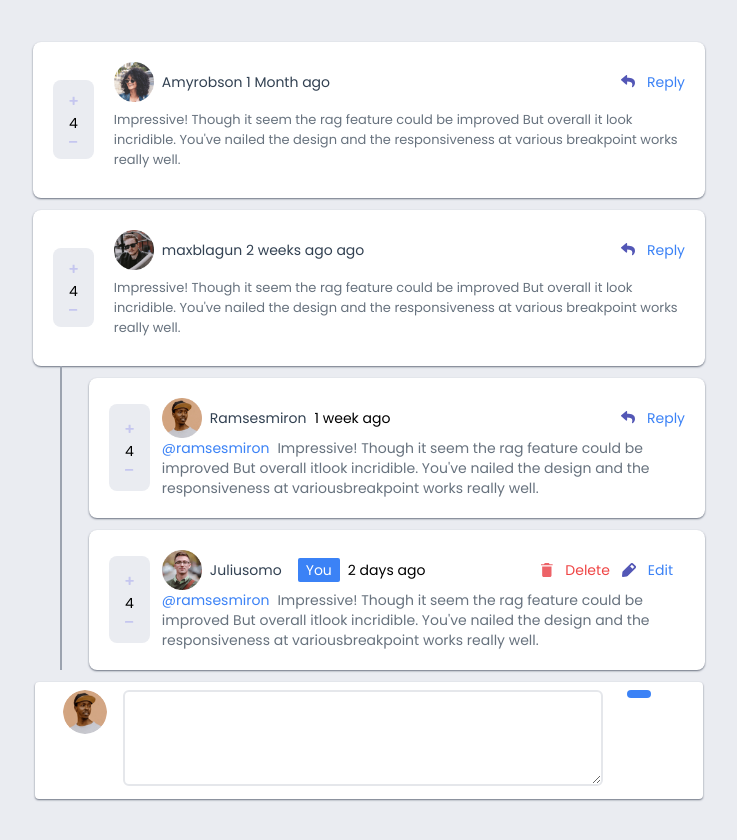
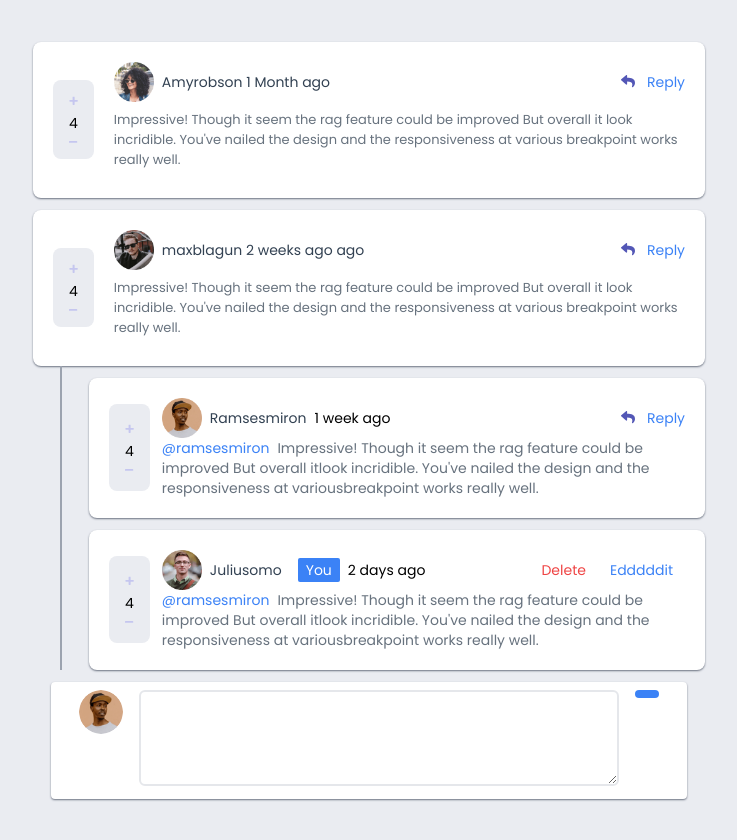
Before and after one commit to Wura-ola/interactive-comments-section-main, a React (Vite) app: page / in a window 1280 px wide. Shown: the whole page, without its empty margins (271-1008 px from the left). Built offline with nearby package versions, Linux system fonts and the light colour scheme.

Commit message:
Committed

```diff
--- a/src/App.jsx
+++ b/src/App.jsx
@@ -1,10 +1,10 @@
-import Data from "./components/Data";
-import Data2 from "./components/Data2";
-import Input from "./components/Input";
-import InputMobile from "./components/InputMobile";
+import Data from "./components/ui/Section";
+import Data2 from "./components/ui/Section2";
+import Input from "./components/inputs/Input";
+import InputMobile from "./components/inputs/InputMobile";
 function App() {
   return (
-    <main className="m-5 min-h-screen max-w-2xl mx-auto flex flex-col justify-center items-center  text-sm on ">
+    <main className="m-5 h-screen max-w-2xl mx-auto flex flex-col justify-center items-center  text-sm on ">
       <Data />
       <Data2 />
 
--- a/src/components/Modals/DeleteModal.jsx
+++ b/src/components/Modals/DeleteModal.jsx
@@ -1,6 +1,6 @@
 import React from "react";
 import { Modal } from "../../utilis";
-import Button from "../Button";
+import Button from "../button/Button";
 
 // import Modal2 from "./Modal2.jsx";
 
--- a/src/components/Modals/EditModal.jsx
+++ b/src/components/Modals/EditModal.jsx
@@ -1,42 +1,57 @@
 import React from "react";
 import { Modal } from "../../utilis";
-import Button from "../Button";
+import Button from "../button/Button";
+import { section1Array } from "../../utilis";
+// import { useState } from "react";
 
 // import Modal2 from "./Modal2.jsx";
 
-function EditModal() {
+// const carArray = [
+//   { name: "Ferarri", price: "5 Million" },
+//   { name: "Bugatti", price: "3 Million" },
+//   { name: "Honda", price: "5 Thousand" },
+// ];
+
+// console.log(carArray?.map((item) => item.price));
+
+function EditModal(props) {
+  const { showModal, id, close } = props;
+  const item = section1Array[id];
+  // const [showModal, setShowModal] = useState(false);
+  //  const [id, setId] = useState(0);
+  //  const handleShowModal = () => {
+  //    setShowModal(true);
+  //  };
+
+  // const handleModalClose = () => {
+  //   console.log("close close");
+  //   setShowModal(false);
+  // };
+
   return (
-    <div>
-      {Modal?.map((item, index) => {
-        return (
-          <div
-            key={index}
-            className="flex justify-center items-center max-w-lg "
-          >
+    <>
+      {showModal === true ? (
         <div className="fixed overflow-hidden inset-0 bg-black bg-opacity-30 backdrop-blur-sm max-w-96 flex flex-col justify-center items-center">
           <section className="rounded-lg flex flex-col justify-center  bg-white w-96 p-5 ">
-                <h3 className="cursor-pointer">{item.head}</h3>
-                <p className="text-grayishBlue  text-start mt-3">{item.body}</p>
+            <h3 className="cursor-pointer">{item?.head}</h3>
+            <p className="text-grayishBlue  text-start mt-3">{item?.body}</p>
             <div className="flex   ml-0 mt-3 gap-10 mb-3">
-                  {/* <button className="bg-gray-500 px-3 py-1  text-white rounded">
-                    No, Cancel
-                  </button> */}
-                  {/* <button className="bg-red-500 px-3 py-1 text-white rounded"></button> */}
               <Button
                 className="bg-red-500 px-3 py-1  text-sm text-white rounded"
                 text="YES, EDIT"
               />
               <Button
                 className="bg-gray-500 px-2 py-1 text-sm text-white rounded"
-                    text="NO, CANCEL"
+                text="NO, CANCELS"
+                onClick={close}
               />
             </div>
           </section>
         </div>
-          </div>
-        );
-      })}
-    </div>
+      ) : (
+        <></>
+      )}
+    </>
   );
 }
 
--- a/src/components/Button.jsx
+++ b/src/components/button/Button.jsx
@@ -4,8 +4,8 @@ function Button(props) {
   return (
     <button
       className={`ml-6 mr-6 ${props.className}`}
-      onClick={props.handleButton}
       disabled={props.disabled}
+      {...props}
     >
       {props.text}
     </button>
--- a/src/components/Input.jsx
+++ b/src/components/inputs/Input.jsx
@@ -1,8 +1,8 @@
 import React from "react";
-import ramsesmiron from "../assets/avatars/image-ramsesmiron.png";
+import ramsesmiron from "../../assets/avatars/image-ramsesmiron.png";
 import Textarea from "./Textarea";
-import { data } from "../utilis";
-import Button from "./Button";
+import { section1Array } from "../../utilis";
+import Button from "../button/Button";
 function Input() {
   return (
     <div className=" hidden md:bg-white md:flex md:justify-between md:min-h-150px md:rounded md:shadow-sm md:shadow-gray-500 md:mt-3 md:py-2 md:px-7">
--- a/src/components/InputMobile.jsx
+++ b/src/components/inputs/InputMobile.jsx
@@ -1,5 +1,5 @@
 import React from "react";
-import ramsesmiron from "../assets/avatars/image-ramsesmiron.png";
+// import ramsesmiron from "../assets/avatars/image-ramsesmiron.png";
 
 function InputMobile() {
   return (
@@ -11,7 +11,7 @@ function InputMobile() {
           className="border-2 border-lightGray w-[20rem] h-24 "
         ></textarea>
         <div className=" pt-3 flex justify-between items-center">
-          <img src={ramsesmiron} alt="User Avatar" className=" " />
+          {/* <img src={ramsesmiron} alt="User Avatar" className=" " /> */}
           <button className=" px-3 py-1  bg-blue-500 text-white rounded-md hover:bg-blue-600 focus:outline-none focus:shadow-outline-blue">
             SEND
           </button>
--- a/src/components/Data.jsx
+++ b/src/components/ui/Section.jsx
@@ -1,13 +1,13 @@
 import React from "react";
-import { data } from "../utilis";
-import plus from "../assets/icon-plus.svg";
-import minus from "../assets/icon-minus.svg";
-import reply from "../assets/icon-reply.svg";
+import { section1Array } from "../../utilis";
+import plus from "../../assets/icon-plus.svg";
+import minus from "../../assets/icon-minus.svg";
+import reply from "../../assets/icon-reply.svg";
 
-function Data() {
+function Section1() {
   return (
     <div className="flex flex-col gap-3">
-      {data?.map((item, index) => {
+      {section1Array?.map((item, index) => {
         return (
           <div key={index}>
             {
@@ -60,4 +60,4 @@ function Data() {
   );
 }
 
-export default Data;
+export default Section1;
--- a/src/components/Data2.jsx
+++ b/src/components/ui/Section2.jsx
@@ -1,31 +1,33 @@
-import plus from "../assets/icon-plus.svg";
-import minus from "../assets/icon-minus.svg";
-import reply from "../assets/icon-reply.svg";
-import dele from "../assets/icon-delete.svg";
-import edit from "../assets/icon-edit.svg";
-import { data2 } from "../utilis";
+import plus from "../../assets/icon-plus.svg";
+import minus from "../../assets/icon-minus.svg";
+import reply from "../../assets/icon-reply.svg";
+import dele from "../../assets/icon-delete.svg";
+import edit from "../../assets/icon-edit.svg";
+import { section2Arry } from "../../utilis";
 import { useState } from "react";
 // import Modal from "./Modal";
 
-import DeleteModal from "./Modals/DeleteModal";
-import EditModal from "./Modals/EditModal";
+import DeleteModal from "../Modals/DeleteModal";
+import EditModal from "../Modals/EditModal";
 // import Mos from "./Modals/Mos";
 
-function Data2() {
-  const [isModalOpen, setIsModalOpen] = useState(false);
-
-  const handleButtonClick = () => {
-    // Toggle the modal state
-    setIsModalOpen(!isModalOpen);
+function Section2() {
+  const [showModal, setShowModal] = useState(false);
+  const [id, setId] = useState(0);
+  const handleShowModal = () => {
+    setShowModal(true);
   };
 
   const handleModalClose = () => {
-    // Close the modal
-    setIsModalOpen(false);
+    console.log("close close");
+    setShowModal(false);
   };
+
   return (
     <div>
-      {data2?.map((item, index) => {
+      <EditModal showModal={showModal} id={0} close={handleModalClose} />
+      <DeleteModal />
+      {section2Arry?.map((item, index) => {
         return (
           <div key={index} className=" flex justify-between">
             <div className="border-l-2 border-gray-400 h-18 flex justify-center mx-auto"></div>
@@ -60,43 +62,20 @@ function Data2() {
                     </div>
                     {item.flag === true ? (
                       <div className=" hidden md:visible md:flex md:items-center ">
+                        <button className="flex items-center">
+                          <h2 className=" pr-3 pl-3 text-red-500">Delete</h2>
+                        </button>
+                        <div onClick={handleModalClose}></div>
                         <button
                           className="flex items-center"
-
-                          // onClick={updateShowModal}
+                          onClick={() => {
+                            handleShowModal();
+                            setId(item.id);
+                          }}
                         >
-                          {isModalOpen ? (
-                            "Close Modal"
-                          ) : (
-                            <img
-                              src={dele}
-                              alt=""
-                              onClick={handleButtonClick}
-                            />
-                          )}
-                          <h2 className=" pr-3 pl-3 text-red-500">Delete</h2>
+                          <h2 className=" pr-3 pl-3 text-blue-500">Edddddit</h2>
                         </button>
-                        <div onClick={handleModalClose}>
-                          {isModalOpen && <DeleteModal />}
-                        </div>
-                        <button
-                          className="flex items-center"
-                          // onClick={updateEditModal}
-                        >
-                          {isModalOpen ? (
-                            "Close Modal"
-                          ) : (
-                            <img
-                              src={edit}
-                              alt=""
-                              onClick={handleButtonClick}
-                            />
-                          )}
-                          <h2 className=" pr-3 pl-3 text-blue-500">Edit</h2>
-                        </button>
-                        <div onClick={handleModalClose}>
-                          {isModalOpen && <EditModal />}
-                        </div>
+                        <div onClick={handleModalClose}></div>
                       </div>
                     ) : (
                       <div>
@@ -144,4 +123,4 @@ function Data2() {
   );
 }
 
-export default Data2;
+export default Section2;
--- a/src/utilis.js
+++ b/src/utilis.js
@@ -3,7 +3,7 @@ import ramsesmiron from "./assets/avatars/image-ramsesmiron.png";
 import juliusomo from "./assets/avatars/image-juliusomo.png";
 import maxblagun from "./assets/avatars/image-maxblagun.png";
 
-export const data = [
+export const section1Array = [
   {
     id: 1,
     image: amyrobson,
@@ -18,7 +18,7 @@ export const data = [
     details: "maxblagun 2 weeks ago ago",
   },
 ];
-export const data2 = [
+export const section2Arry = [
   {
     id: 1,
     image: ramsesmiron,
@@ -39,11 +39,4 @@ export const data2 = [
     flag: true,
   },
 ];
-export const Modal = [
-  {
-    id: 1,
-    head: "Delete Comment",
-    body: "Are you sure you want to delete this comment?This will remove the comment and can't be undone.",
-    flag: false,
-  },
-];
+export const Modal = [];
```
Also changed, not shown: src/components/inputs/Textarea.jsx (renamed from src/components/Textarea.jsx). Lines whose indentation alone changed are shown as unchanged.
